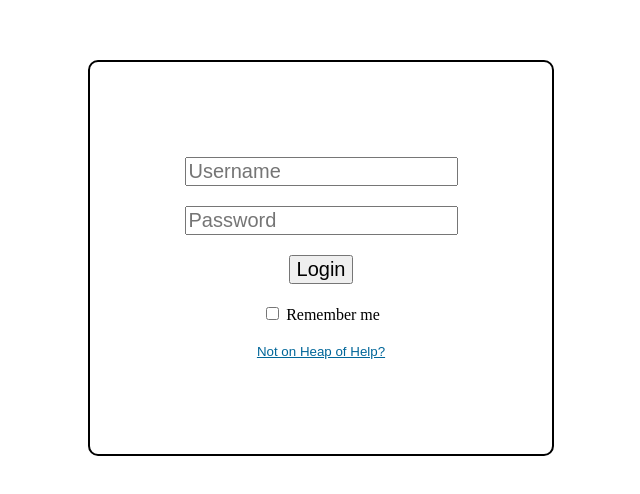
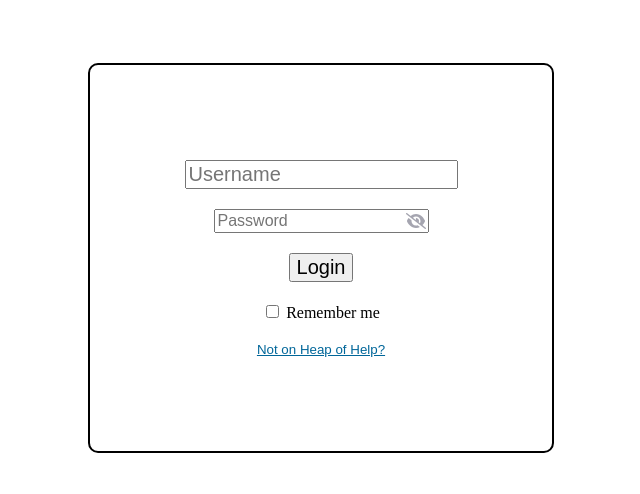
Before and after one commit to VladBagat/Heap-of-Help, a SvelteKit app: page /login in a window 1280 px wide. Shown: the part 150-644 px from the top of the page, without its empty margins (319-959 px from the left). Built offline with nearby package versions, Linux system fonts and the light colour scheme.

Commit message:
Hiding password on login

```diff
--- a/src/routes/login/+page.svelte
+++ b/src/routes/login/+page.svelte
@@ -4,6 +4,8 @@
     let password = $state('');
 
     let is_remember = $state(false);
+
+    import Password from '$lib/password.svelte';
 
     async function Login() {
         console.log(login);
@@ -45,7 +47,9 @@
 <div id="login-form">
     <div id="container">
         <input class="element" type="text" bind:value={login} placeholder="Username" />
-        <input class="element" type="text" bind:value={password} placeholder="Password" />
+        <div id="pass-inp">
+            <Password bind:value={password}/>
+        </div>
         <button class="element" onclick={Login}> Login </button>
         <label>
             <input type="checkbox" bind:checked={is_remember}/>
```
